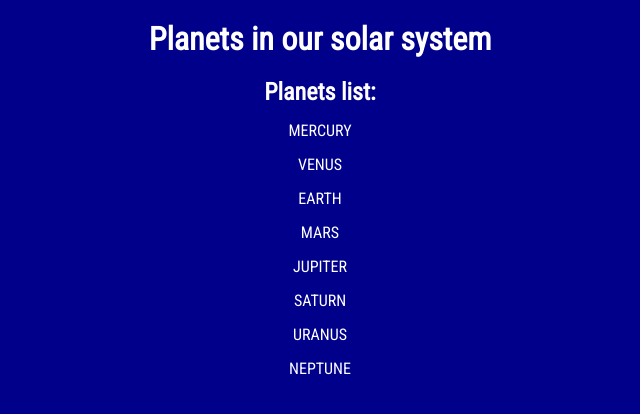
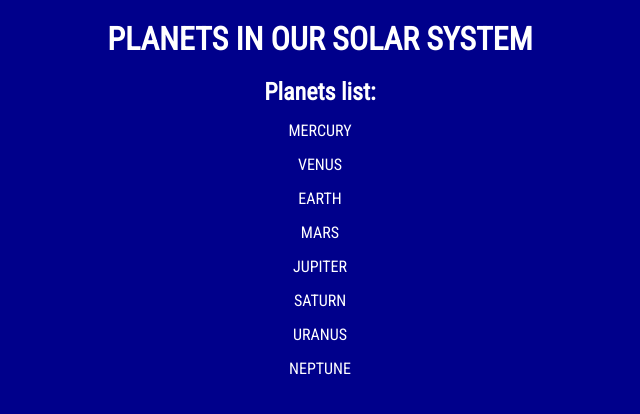
Before and after one commit to Student235555/solar-system-facts, a React (Create React App) app: page / in a window 1280 px wide. Shown: the top 414 px of the page, without its empty margins (320-960 px from the left). Built offline with nearby package versions, Linux system fonts and the light colour scheme.

Commit message:
Update title h1

```diff
--- a/src/styles/App.css
+++ b/src/styles/App.css
@@ -14,6 +14,7 @@
   background-color: darkblue;
 }
 
-h1{
+.mainH1{
   padding: 20px 0 20px 0;
+  text-transform: uppercase;
 }
```
